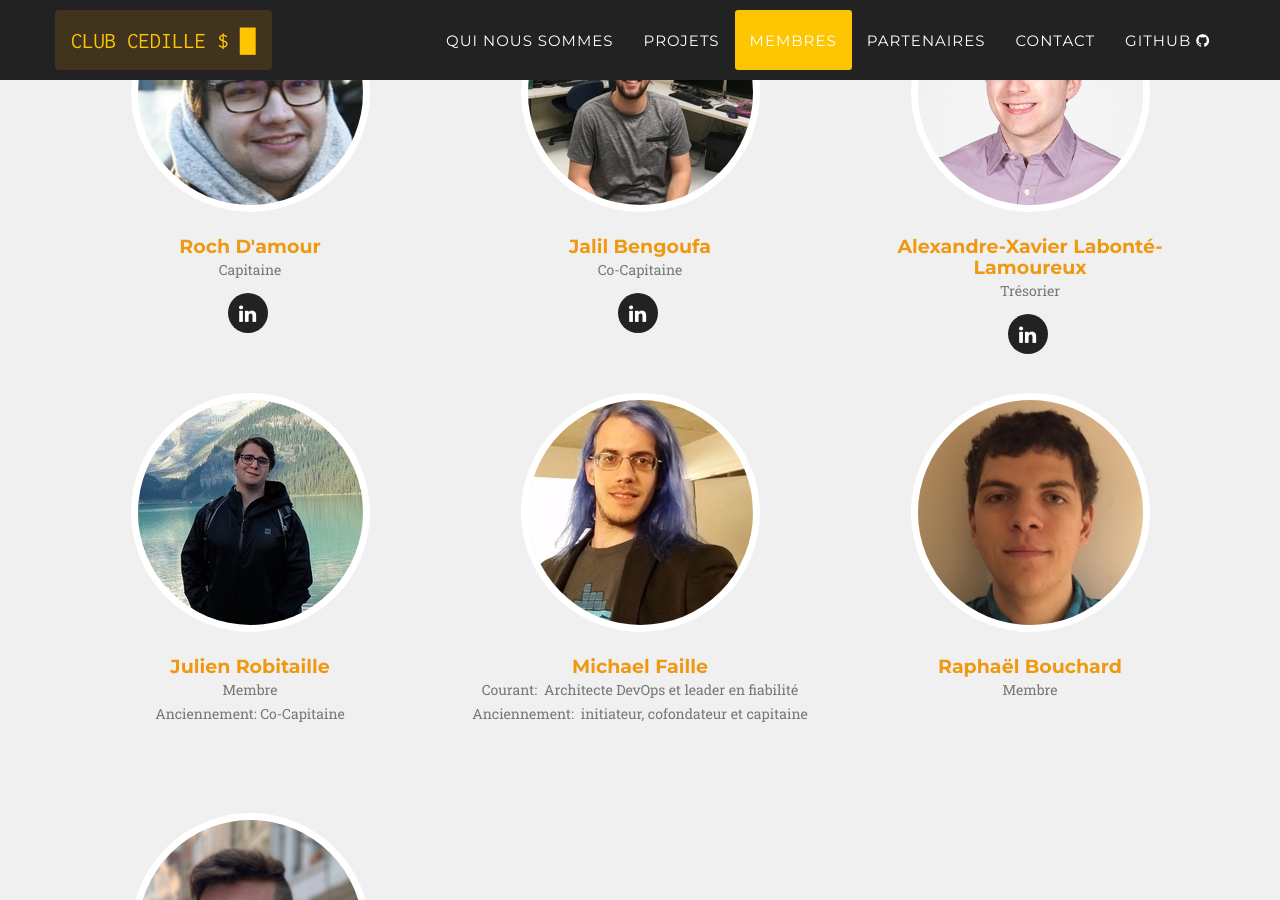
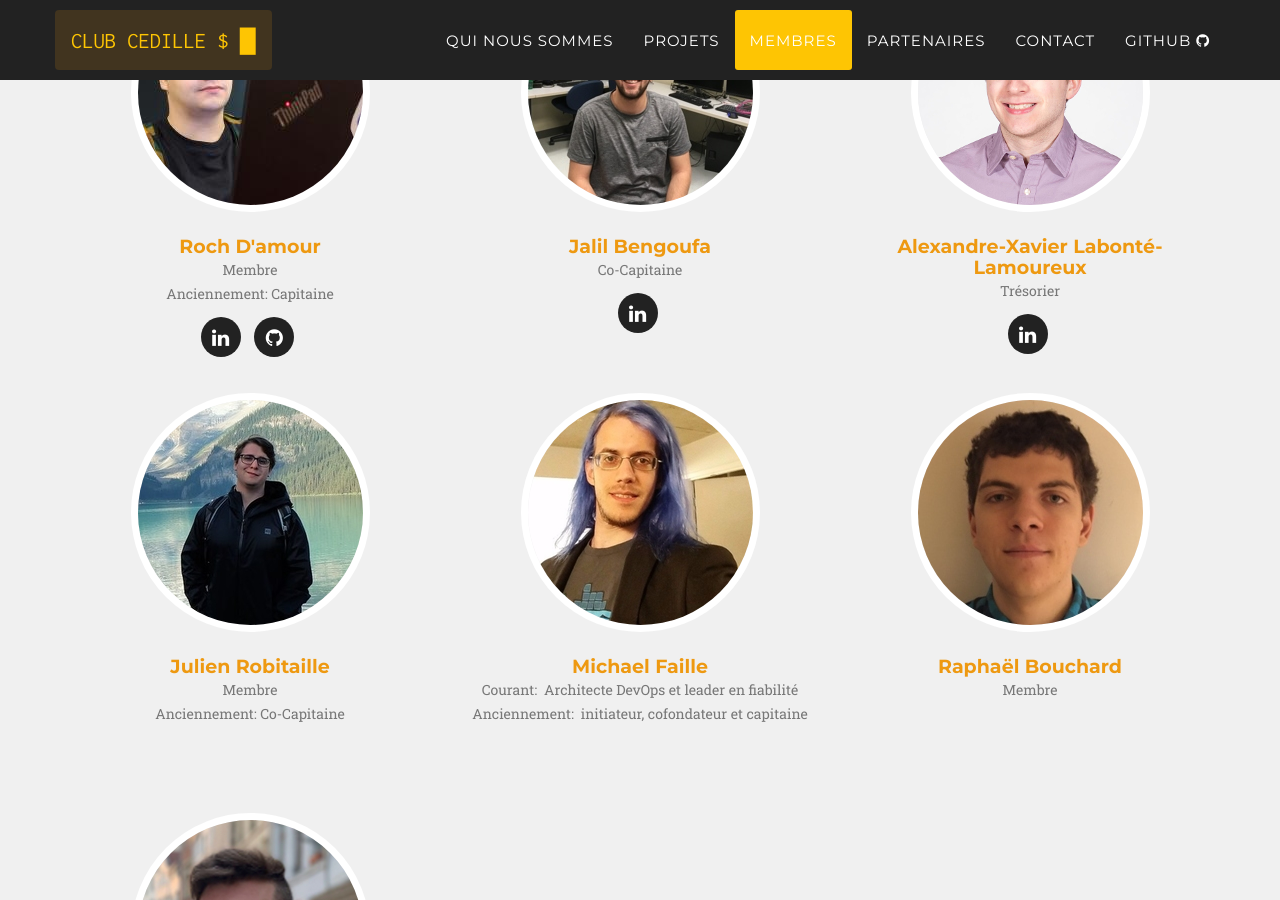
Before and after one commit to ClubCedille/clubcedille.github.io, a Jekyll site: the page built from index.html, in a window 1280 px wide and 900 px high, scrolled down 4545 px. Built offline with Jekyll 4.4.1, drawn with Linux system fonts in a browser that asks for light colours; some web fonts are replaced.

Commit message:
Improve Dockerfile & met Roch comme ancient capitaine

```diff
--- a/_data/fr/members.yml
+++ b/_data/fr/members.yml
@@ -8,11 +8,13 @@ people:
   roch:
     name: Roch D'amour
     email: roch.damour@gmail.com
-    position: Capitaine
+    position: Membre<br/>Anciennement:&nbsp;Capitaine
     pic: Roch
     social:
       - title: linkedin
         url: https://www.linkedin.com/in/694958129/
+      - title: github
+        url: https://www.github.com/notarock
 
   jalil:
     name: Jalil Bengoufa
```
Also changed, not shown: img/team/Roch.jpg, 1 other file.
